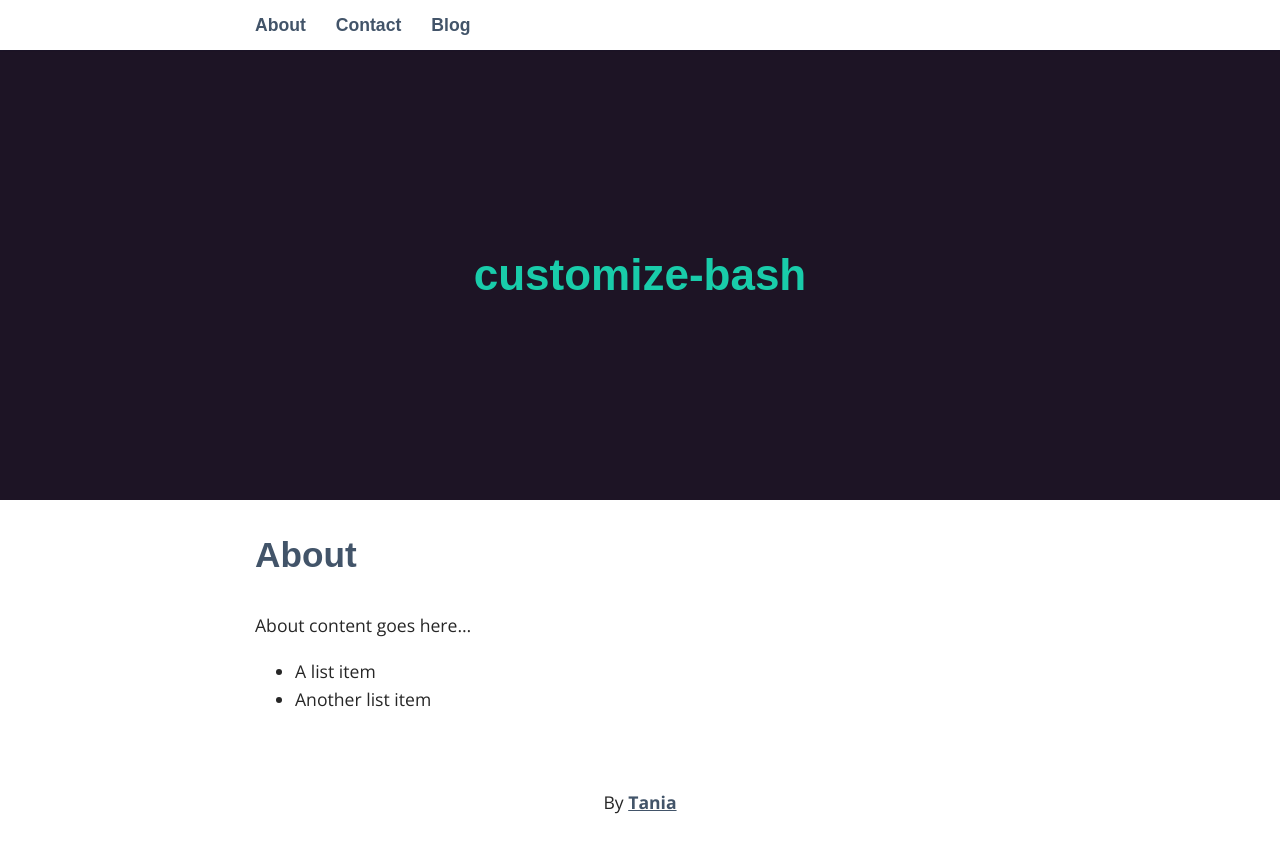
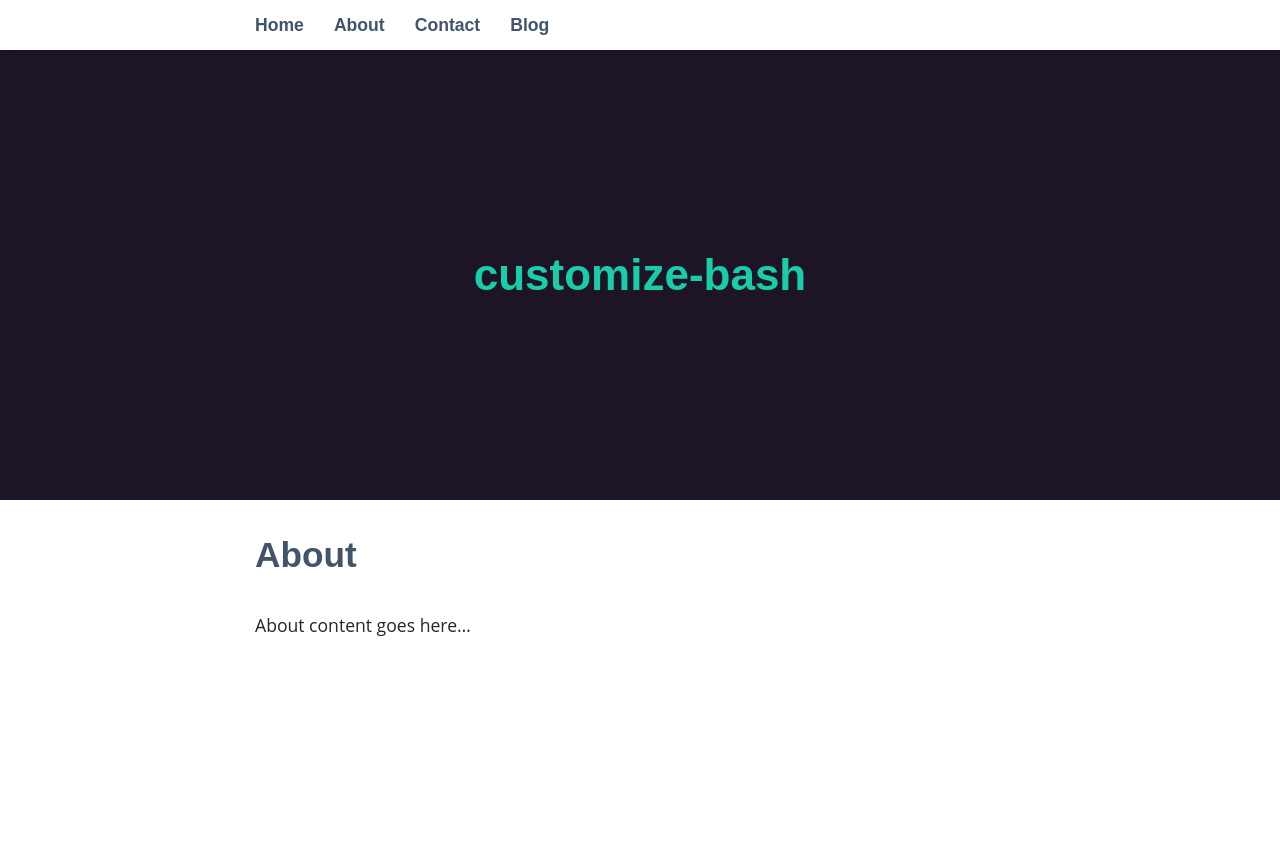
Before and after one commit to frian/jekyll-bootstrap-template, a Jekyll site: the page built from _pages/01_about.md, in a window 1280 px wide. Shown: the top 853 px of the page. Built offline with Jekyll 4.4.1, drawn with Linux system fonts in a browser that asks for light colours; some web fonts are replaced.

Commit message:
cleaned project

```diff
--- a/_includes/footer.html
+++ /dev/null
@@ -1,3 +0,0 @@
-<footer>
-	<p>By <a href="http://taniarascia.com">Tania</p>
-</footer>
--- a/_includes/header.html
+++ b/_includes/header.html
@@ -1,18 +1,3 @@
-<aside>
-	<div class="container">
-		<nav>
-			<ul>
-				{% for page in site.pages %} {% if page.title %}
-				<li><a href="{{ page.url | prepend: site.baseurl }}">{{ page.title }}</a></li>
-				{% endif %} {% endfor %}
-				<li><a href="{{ "/blog" | prepend: site.baseurl }}">Blog</a></li>
-			</ul>
-			</li>
-			</ul>
-		</nav>
-	</div>
-</aside>
-
 <header>
-	<h1><a href="{{ site.baseurl }}">{{ site.title }}</a></h1>
+    <h1><a href="{{ site.baseurl }}">{{ site.title }}</a></h1>
 </header>
--- a/_includes/head.html
+++ b/_includes/html_head.html
@@ -7,7 +7,5 @@
 
 	<link rel="stylesheet" href="{{ "/css/main.css" | prepend: site.baseurl }}">
 	<link rel="canonical" href="{{ page.url | replace:'index.html','' | prepend: site.baseurl | prepend: site.url }}">
-	<link href='https://fonts.googleapis.com/css?family=Open+Sans:400,300,700,800,600' rel='stylesheet' type='text/css'>
-	<link href='https://fonts.googleapis.com/css?family=Muli:400,300' rel='stylesheet' type='text/css'>
 
 </head>
--- /dev/null
+++ b/_includes/topbar.html
@@ -0,0 +1,13 @@
+<aside>
+    <div class="container">
+        <nav>
+            <ul>
+                <li><a href="{{ "/" | prepend: site.baseurl }}">Home</a></li>
+                {% for page in site.pages %} {% if page.title %}
+                <li><a href="{{ page.url | prepend: site.baseurl }}">{{ page.title }}</a></li>
+                {% endif %} {% endfor %}
+                <li><a href="{{ "/blog" | prepend: site.baseurl }}">Blog</a></li>
+            </ul>
+        </nav>
+</div>
+</aside>
--- a/_layouts/default.html
+++ b/_layouts/default.html
@@ -1,15 +1,12 @@
 <!DOCTYPE html>
-<html>
-{% include head.html %}
+<html lan="en">
+{% include html_head.html %}
+<body>
+    {% include topbar.html %}
+    {% include header.html %}
 
-<body>
-	{% include header.html %}
-	<main>
-		<article>
-			{{ content }}
-		</article>
-		{% include footer.html %}
-	</main>
+    <main>
+        {{ content }}
+    </main>
 </body>
-
 </html>
--- a/_pages/01_about.md
+++ b/_pages/01_about.md
@@ -5,6 +5,3 @@ permalink: /about/
 ---
 
 About content goes here...
-
-* A list item
-* Another list item
```
Also changed, not shown: _pages/02_contact.md (+0 -2 lines), _posts/2015-11-30-welcome-to-jekyll.markdown (deleted, +0 -25 lines), _posts/2017-01-08-jekyll-template.markdown (added, +7 -0 lines).
